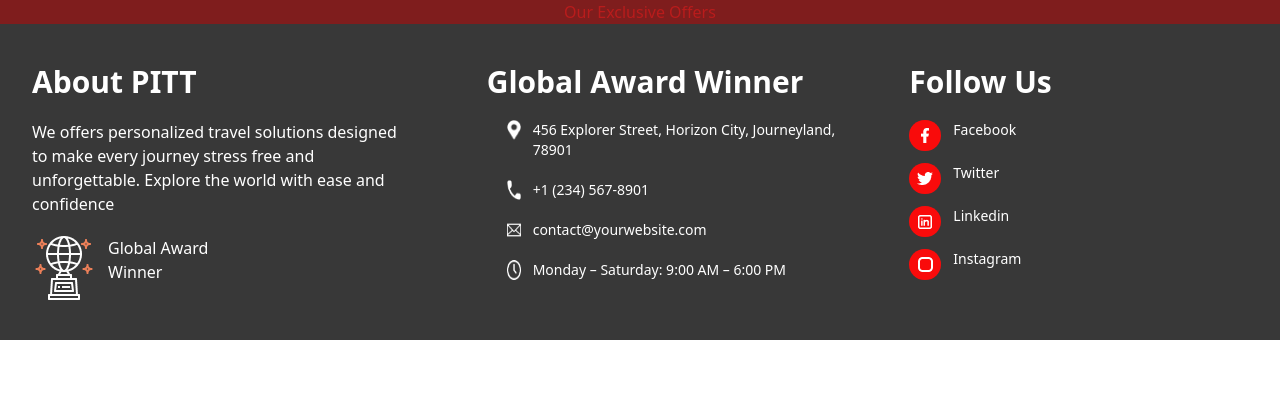
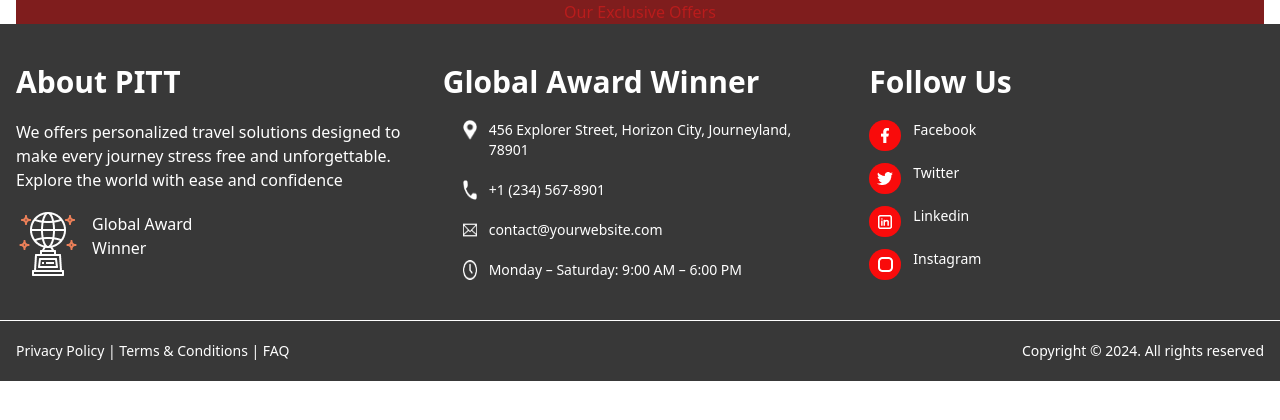
Before and after one commit to DevFawadKhan/PITT, a React (Vite) app: page / in a window 1280 px wide. Shown: the top 420 px of the page. Built offline with nearby package versions, Linux system fonts and the light colour scheme.

Commit message:
Footer completed

```diff
--- a/src/components/Footer.jsx
+++ b/src/components/Footer.jsx
@@ -4,8 +4,8 @@ export default function Footer() {
   return (
     <footer className="footer bg-[#383838]">
       <div className="container">
-        <div className="flex flex-row flex-wrap  gap-5 py-10">
-          <div className="flex-1 basis-0 text-white px-8">
+        <div className="flex flex-row flex-wrap  gap-8 py-10">
+          <div className="flex-1 basis-0 text-white">
             <h2 className="text-3xl font-bold pb-5">About PITT</h2>
             <p>
               We offers personalized travel solutions designed to make every
@@ -23,7 +23,7 @@ export default function Footer() {
               </p>
             </div>
           </div>
-          <div className="flex-1 basis-0 text-white px-8">
+          <div className="flex-1 basis-0 text-white ">
             <h2 className="text-3xl font-bold pb-5">Global Award Winner</h2>
             <div className="flex flex-col gap-5 px-5">
               <div className="flex flex-row gap-3">
@@ -62,7 +62,7 @@ export default function Footer() {
               </div>
             </div>
           </div>
-          <div className="flex-1 basis-0 text-white">
+          <div className="flex-1 basis-0 text-white ">
             <h2 className="text-3xl font-bold pb-5">Follow Us</h2>
             <div className="flex flex-col gap-3">
               <div className="flex flex-row gap-3">
@@ -95,7 +95,7 @@ export default function Footer() {
                 </span>
                 <p className="text-sm">Linkedin</p>
               </div>
-              <div className="flex flex-row gap-3">
+              <div className="flex flex-row gap-3 ">
                 <span className="w-[32px] h-[31px] bg-[#F90B0B]  rounded-full flex justify-center items-center">
                   <img
                     src="/icons/instagram.png"
@@ -109,6 +109,17 @@ export default function Footer() {
           </div>
         </div>
       </div>
+      <span className="flex w-100 h-[1px] bg-white "></span>
+      <div className="container">
+        <div className="flex justify-between py-5 text-white text-sm flex-wrap gap-4">
+          <span className="text-sm">
+            Privacy Policy | Terms & Conditions | FAQ
+          </span>
+          <span className="text-sm">
+            Copyright &copy; 2024. All rights reserved{" "}
+          </span>
+        </div>
+      </div>
     </footer>
   );
 }
--- a/tailwind.config.js
+++ b/tailwind.config.js
@@ -5,6 +5,9 @@ export default {
     extend: {
       container: {
         center: true,
+        padding: {
+          DEFAULT: "1rem",
+        },
       },
     },
   },
```
